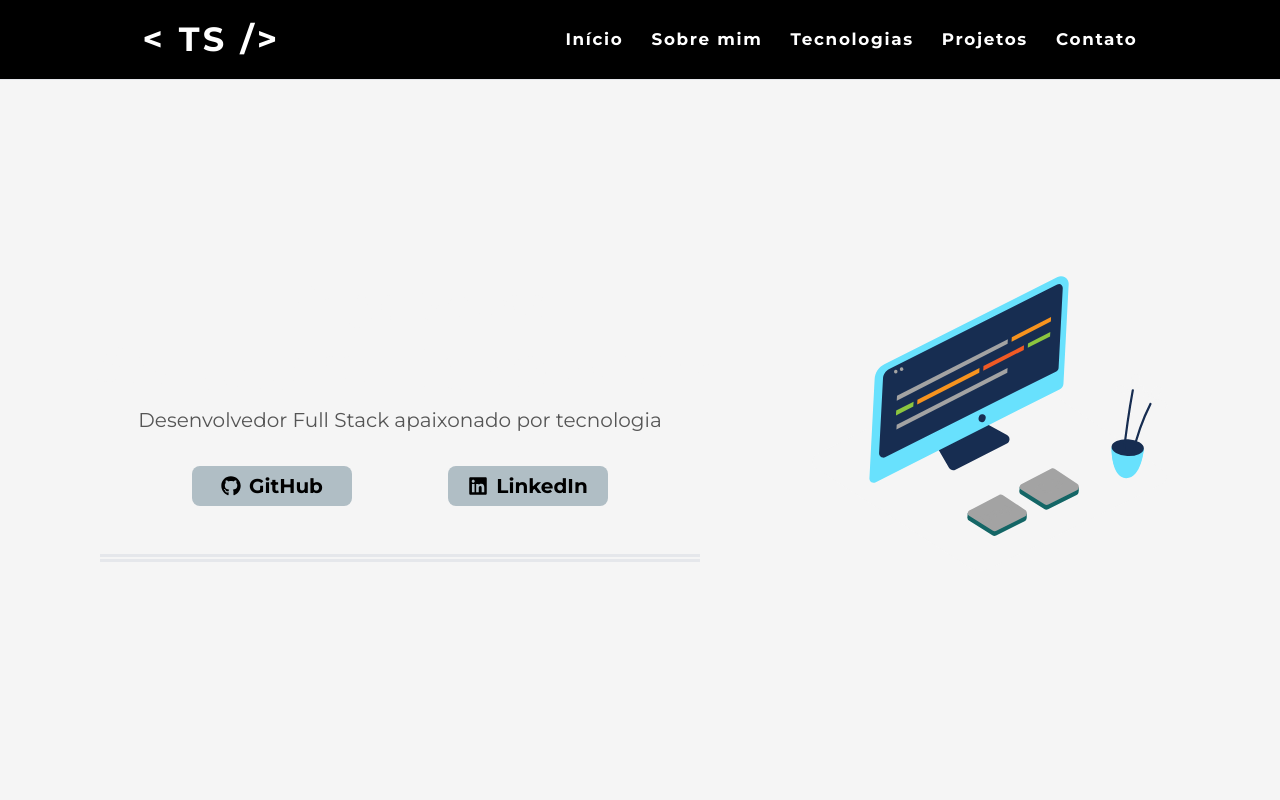
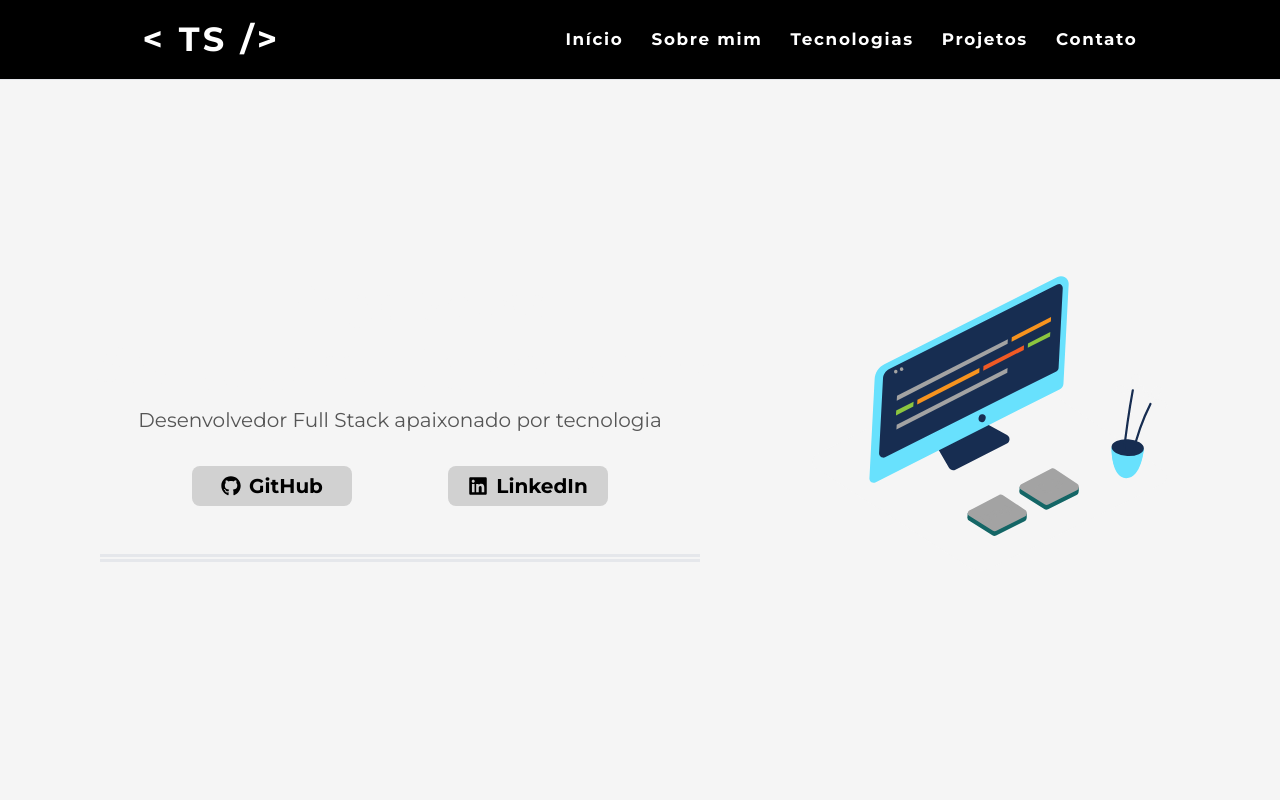
Before and after one commit to thiagodeas/portfolio, a Next.js app: page / in a window 1280 px wide. Shown: the top 800 px of the page. Built offline with nearby package versions, Linux system fonts and the light colour scheme; no server answers.

Commit message:
refatorando estilos do SocialMediaLinkComponent

```diff
--- a/src/components/SocialMediaLink.tsx
+++ b/src/components/SocialMediaLink.tsx
@@ -12,7 +12,7 @@ export const SocialMediaLink = ({href, icon: Icon, children}: SocialMediaLinkPro
       href={href}
       target="_blank"
       rel="noopener noreferrer"
-      className="bg-med-gray w-40 h-10 text-center text-xl flex items-center justify-center content-center rounded-lg hover:bg-light-coral hover:scale-105 font-semibold transition-all duration-700 ease-in-out max520:w-32 max520:h-8 max520:text-[1.1rem] max400:text-[14px] max400:w-28 max400:h-6">
+      className="bg-[#D1D1D1] w-40 h-10 text-center text-xl flex items-center justify-center content-center rounded-lg hover:scale-105 font-semibold transition-all duration-700 ease-in-out max520:w-32 max520:h-8 max520:text-[1.1rem] max400:text-[14px] max400:w-28 max400:h-6">
       <Icon className="mr-2 text-xl" />
       {children}
     </a>
```
